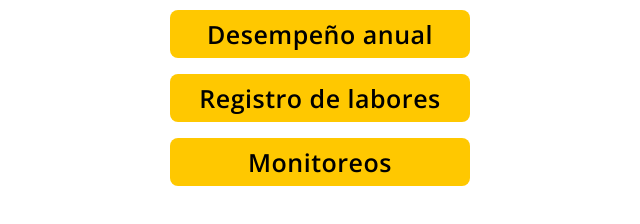
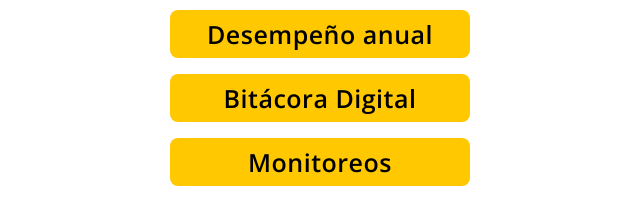
Before and after one commit to agronomista/bnlaguaria.github.io, a plain HTML site: page index.html in a window 1280 px wide. Shown: the part 416-640 px from the top of the page, without its empty margins (320-960 px from the left). Drawn offline with nearby package versions, Linux system fonts and the light colour scheme.

Commit message:
Update index.html

```diff
--- a/index.html
+++ b/index.html
@@ -111,7 +111,7 @@
 
 
         <a class="button button-slack" href="https://forms.gle/vRw48h8hPKsy956a8">Desempeño anual</a> <br>
-        <a class="button button-slack" href="https://forms.gle/mSz3LYFkQdBSd4MK7">Registro de labores</a> <br>
+        <a class="button button-slack" href="https://forms.gle/Ua7UkAoebzWkMr4F7">Bitácora Digital</a> <br>
         <a class="button button-slack" href="">Monitoreos</a> <br>
 
           <br>
```
